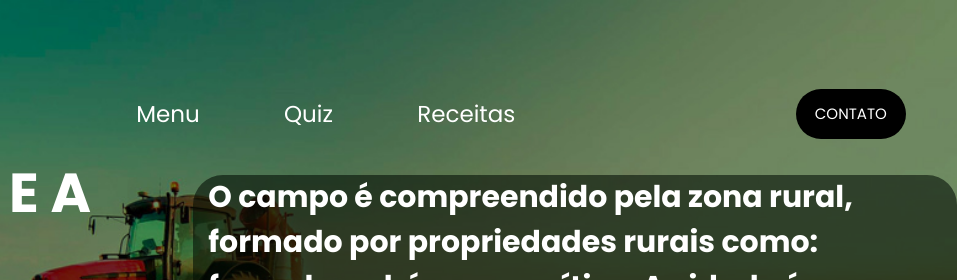
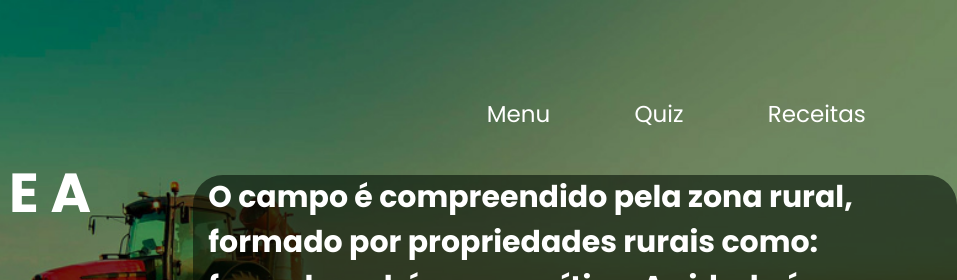
Before and after one commit to 1kkaun/Do-agro-ao-mundo-AgroJDS, a plain HTML site: page index.html in a window 1280 px wide. Shown: the top 280 px of the page, 323-1280 px from the left. Drawn offline with nearby package versions, Linux system fonts and the light colour scheme.

Commit message:
confirmar

```diff
--- a/index.html
+++ b/index.html
@@ -20,9 +20,7 @@
                         <li><a href="receitas.css">Receitas</a></li>
                     </ul>
                 </nav>
-                <div class="btn-contato">
-                    <a href="#"><button>CONTATO</button></a>
-                </div>
+
 
             </div>
         </div>
```
